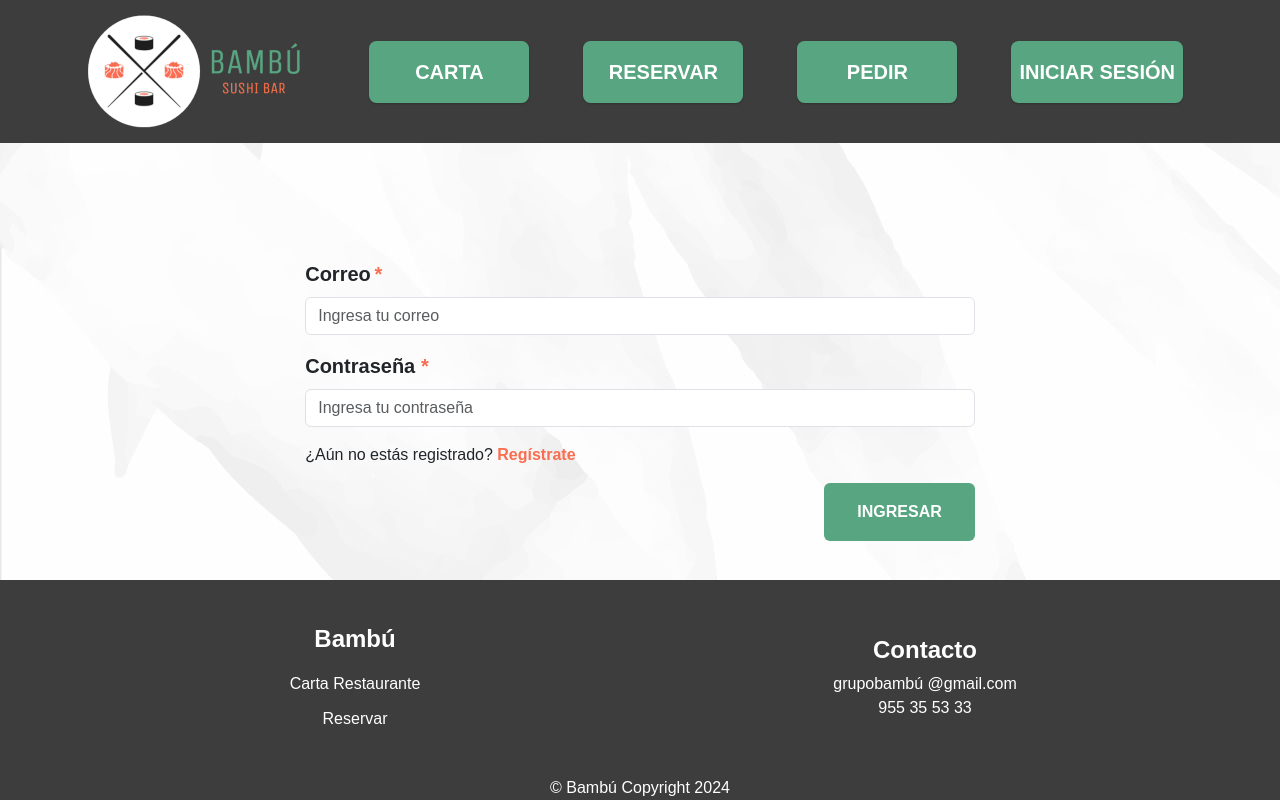
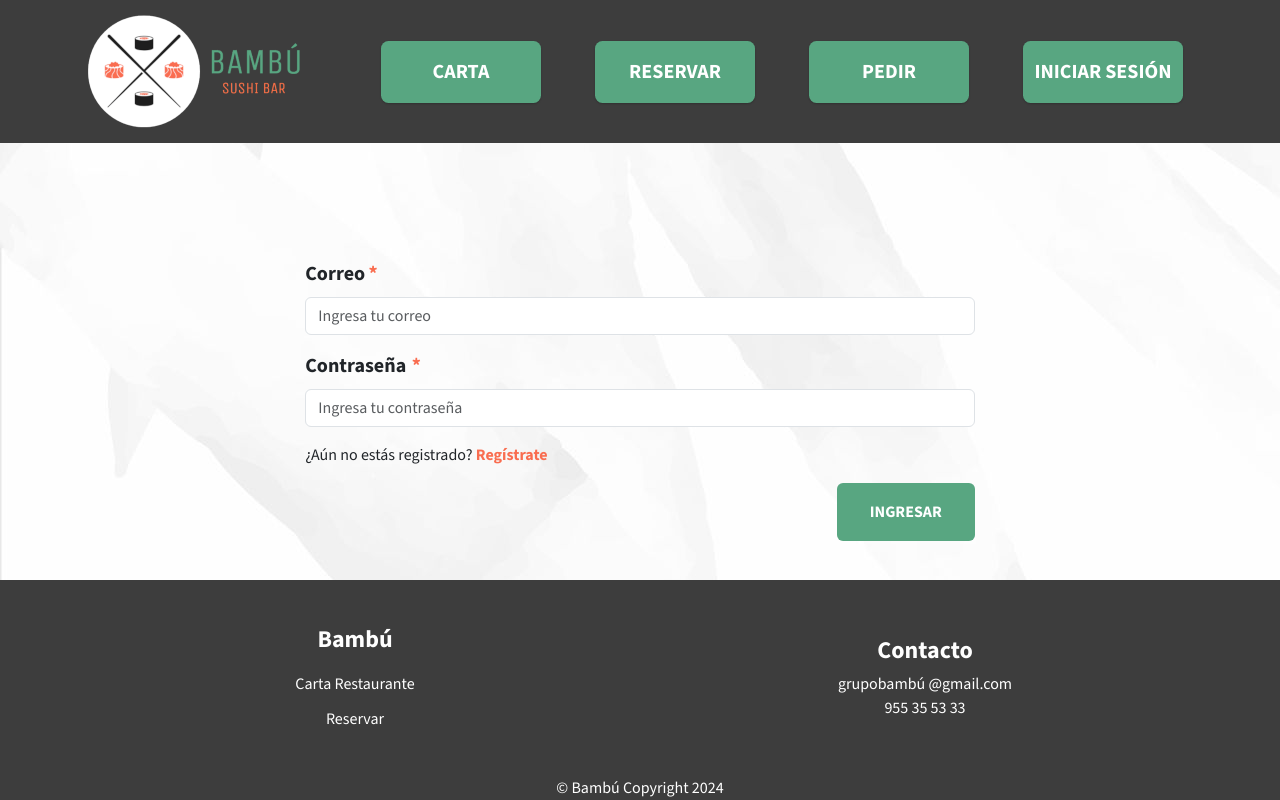
Before and after one commit to CarlosGM2005/Bambu, an Angular app: page /login in a window 1280 px wide. Built offline with nearby package versions, Linux system fonts and the light colour scheme.

Commit message:
letraSourceSans3Incorporada

```diff
--- a/src/app/header/header.component.html
+++ b/src/app/header/header.component.html
@@ -1,4 +1,11 @@
- <!-- Esta componente contiene el header (logo y navbar) -->
+<head>
+    <link rel="preconnect" href="https://fonts.googleapis.com">
+    <link rel="preconnect" href="https://fonts.gstatic.com" crossorigin>
+    <link href="https://fonts.googleapis.com/css2?family=Source+Sans+3:ital,wght@0,200..900;1,200..900&display=swap"
+        rel="stylesheet">
+</head>
+
+<!-- Esta componente contiene el header (logo y navbar) -->
 <nav class="navbar navbar-expand-xl">
     <div class="container" id="barra">
         <!-- Contenedor del logo alineado a la izquierda -->
--- a/src/app/main/main.component.html
+++ b/src/app/main/main.component.html
@@ -1,12 +1,10 @@
 <html lang="es">
 
 <header>
-    <h1 class="ocultar">Bambú - Restaurante Asiático</h1>
+    <h1 class="ocultar">Bambú - Página de Inicio</h1>
 </header>
 
 <main>
-
-
     <!-- Sección 1 -> Carrusel -->
     <div id="demo" class="carousel slide" data-bs-ride="carousel">
 
@@ -22,20 +20,16 @@
         <!-- The slideshow/carousel -->
         <div class="carousel-inner">
             <div class="carousel-item active">
-                <img src="assets/images/inicio/carruselFoto1.jpg"
-                    alt="Primera foto del carrusel, un variado de sushi">
+                <img src="assets/images/inicio/carruselFoto1.jpg" alt="Primera foto del carrusel, un variado de sushi">
             </div>
             <div class="carousel-item">
-                <img src="assets/images/inicio/carruselFoto2.jpg"
-                    alt="Segunda foto del carrusel, un variado de sushi">
+                <img src="assets/images/inicio/carruselFoto2.jpg" alt="Segunda foto del carrusel, un variado de sushi">
             </div>
             <div class="carousel-item">
-                <img src="assets/images/inicio/carruselFoto3.jpg"
-                    alt="Tercera foto del carrusel, un variado de sushi">
+                <img src="assets/images/inicio/carruselFoto3.jpg" alt="Tercera foto del carrusel, un variado de sushi">
             </div>
             <div class="carousel-item">
-                <img src="assets/images/inicio/carruselFoto4.jpg"
-                    alt="Cuarta foto del carrusel, un variado de sushi">
+                <img src="assets/images/inicio/carruselFoto4.jpg" alt="Cuarta foto del carrusel, un variado de sushi">
             </div>
         </div>
 
@@ -69,12 +63,12 @@
 
     <!--Sección 3 -> Texto con foto -->
     <div class="container" id="seccion">
-        <div class="row align-items-center justify-content-center">
-            <div class="col-6 col-md-4 order-1 order-md-2">
+        <div class="row align-items-center">
+            <div class="col-6 col-md-4 order-1 order-md-2 d-flex justify-content-center">
                 <img src="assets/images/inicio/izquierdaEditada.jpg" class="img-fluid"
                     alt="Foto de muestra de nuestros productos">
             </div>
-            <div class="col-6 col-md-4 order-2 order-md-3">
+            <div class="col-6 col-md-4 order-2 order-md-3 d-flex justify-content-center">
                 <img src="assets/images/inicio/derechaEditada.jpg" class="img-fluid"
                     alt="Foto de muestra de nuestros mejores productos">
             </div>
--- a/src/styles.scss
+++ b/src/styles.scss
@@ -1,13 +1,10 @@
 /* You can add global styles to this file, and also import other style files */
-*{
-    font-family: 'TT Norms Pro', sans-serif;;
-}
 
 body{
     min-height: 100vh;
     display: grid;
     grid-template-rows: auto 1fr auto;
     width: 100%;
-    font-weight: 20px;
     background-image: url('assets/images/fondoEditadoBlancoYNegro.jpg');
+    font-family: 'Source Sans 3', sans-serif !important;
 }
```
